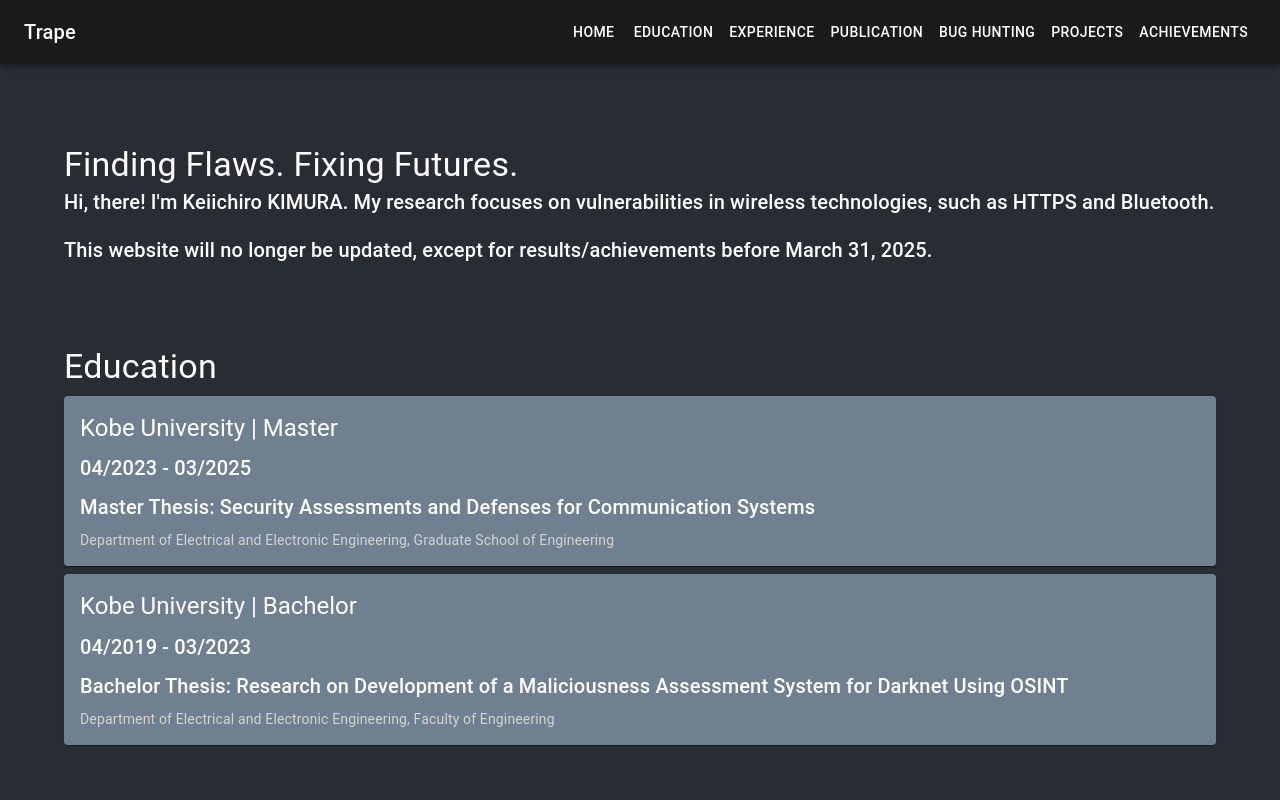
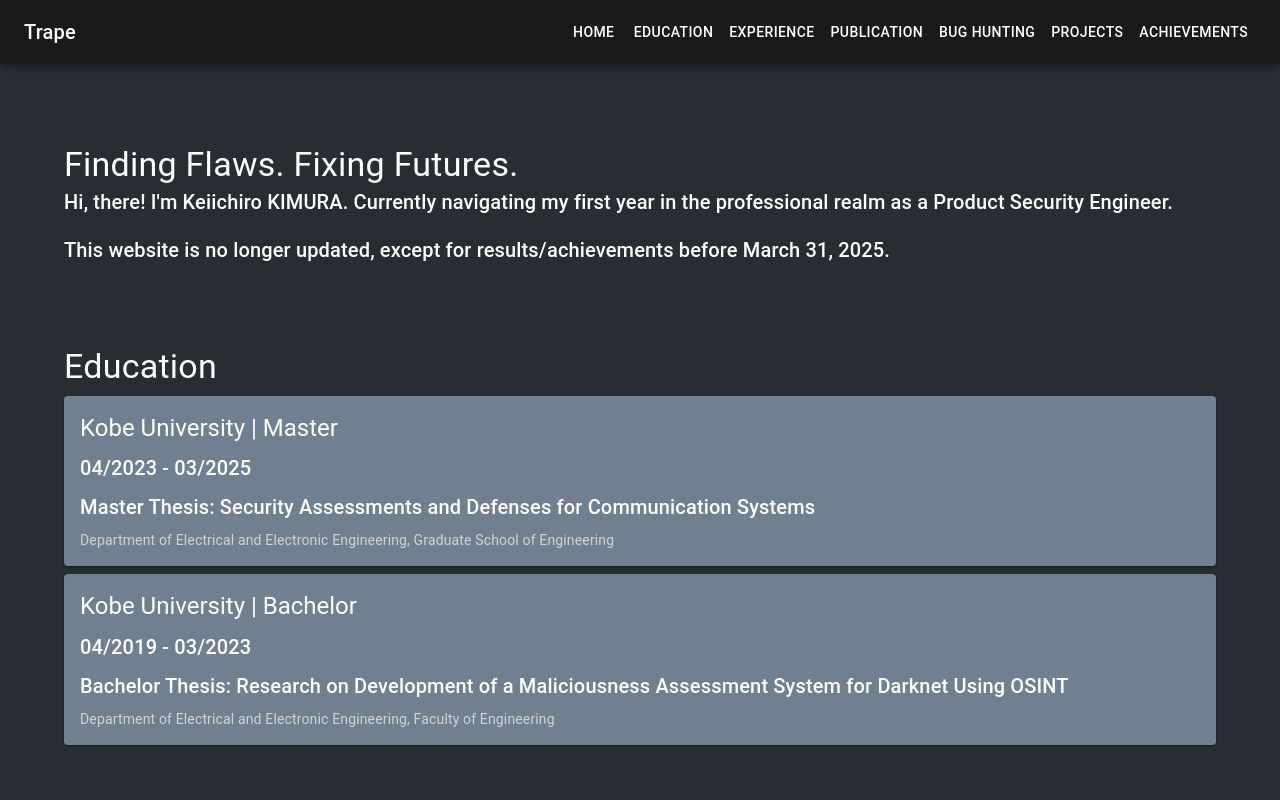
Before and after one commit to trapedev/trapedev.github.io, a React (Create React App) app in the folder app/: page / in a window 1280 px wide. Shown: the top 800 px of the page. Built offline with nearby package versions, Linux system fonts and the light colour scheme.

Commit message:
commit all changes

```diff
--- a/app/src/pages/home/Bio.tsx
+++ b/app/src/pages/home/Bio.tsx
@@ -5,11 +5,10 @@ const Bio = () => {
     <>
       <Typography variant="h4">Finding Flaws. Fixing Futures.</Typography>
       <Typography variant="h6">
-        Hi, there! I'm Keiichiro KIMURA. My research focuses on vulnerabilities
-        in wireless technologies, such as HTTPS and Bluetooth.
+        Hi, there! I'm Keiichiro KIMURA. Currently navigating my first year in the professional realm as a Product Security Engineer.
       </Typography>
       <Typography variant="h6" sx={{ mt: 2 }}>
-        This website will no longer be updated, except for results/achievements
+        This website is no longer updated, except for results/achievements
         before March 31, 2025.
       </Typography>
     </>
```
Also changed, not shown: 6 other files (tests, documents, lock files or other folders).
